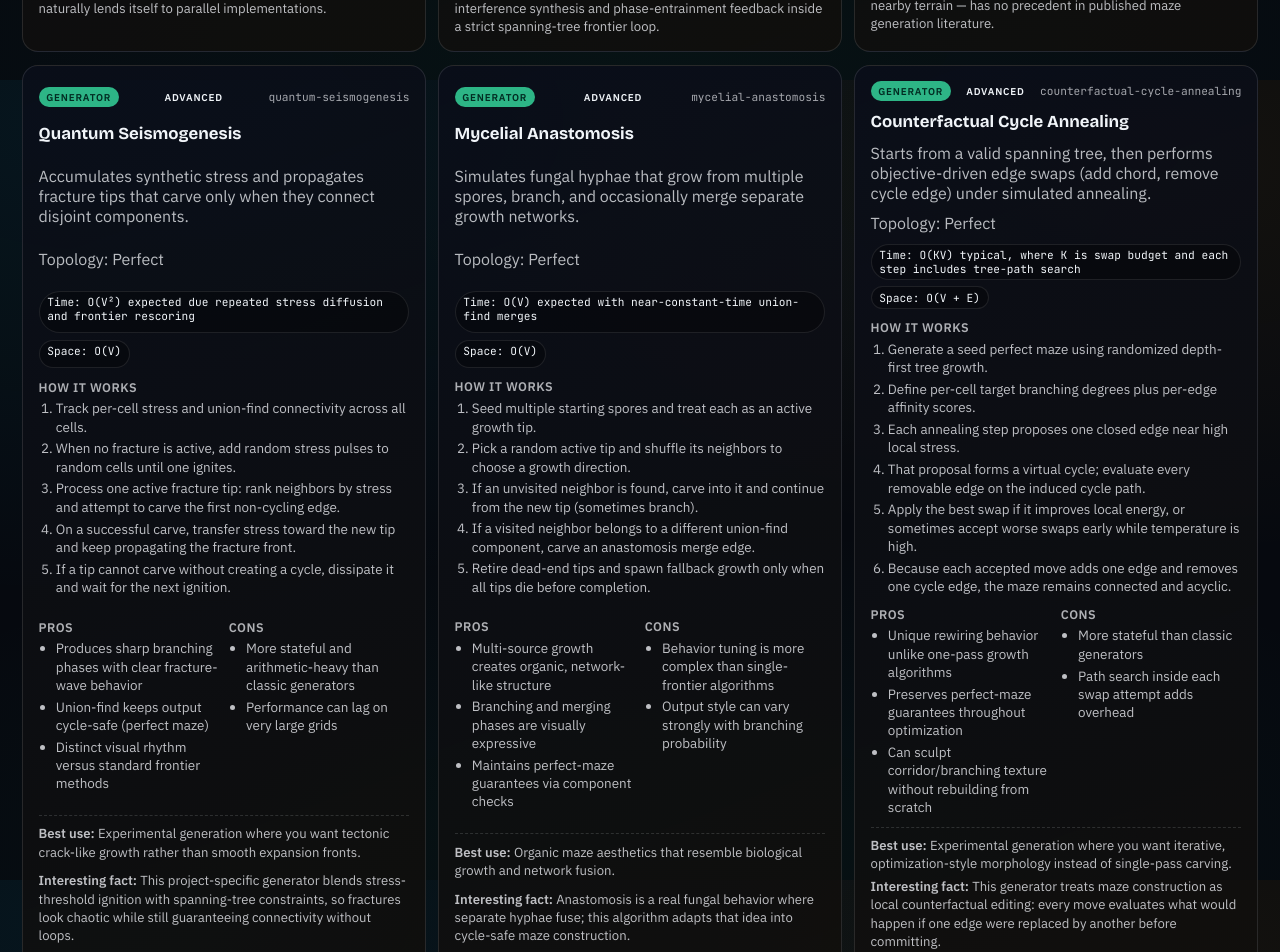
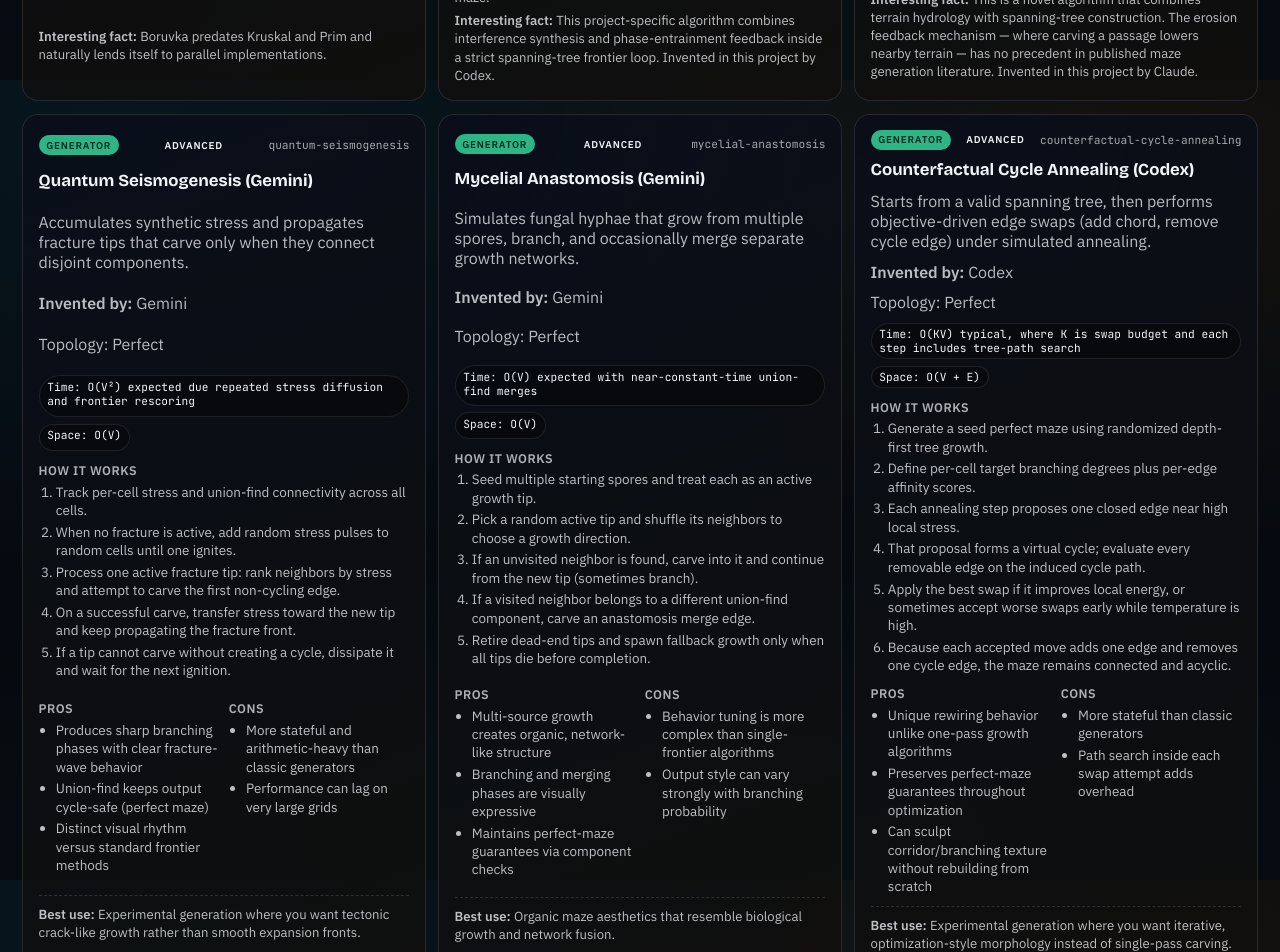
Before and after one commit to Elmar2001/mazer, a Next.js app: page /docs in a window 1280 px wide. Shown: the part 7120-8072 px from the top of the page. Built offline with nearby package versions, Linux system fonts and the light colour scheme.

Commit message:
feat: add algorithm inventor attribution and enhance labels in documentation

```diff
--- a/app/docs/page.tsx
+++ b/app/docs/page.tsx
@@ -7,6 +7,7 @@ import {
   SOLVER_DOCS,
   type AlgorithmDoc,
 } from "@/ui/docs/algorithmDocs";
+import { getAlgorithmInventor } from "@/ui/constants/llmAttribution";
 
 const GENERATOR_META_BY_ID = new Map(
   generatorPlugins.map((plugin) => [plugin.id, plugin]),
@@ -42,6 +43,7 @@ function AlgorithmCard({
 }: {
   algorithm: AlgorithmDoc;
 }) {
+  const inventor = getAlgorithmInventor(algorithm.id);
   const pluginMeta =
     algorithm.kind === "Generator"
       ? GENERATOR_META_BY_ID.get(algorithm.id)
@@ -71,8 +73,13 @@ function AlgorithmCard({
         <code>{algorithm.id}</code>
       </div>
 
-      <h3>{algorithm.name}</h3>
+      <h3>{inventor ? `${algorithm.name} (${inventor})` : algorithm.name}</h3>
       <p className="algoSummary">{algorithm.summary}</p>
+      {inventor && (
+        <p className="algoSummary">
+          <strong>Invented by:</strong> {inventor}
+        </p>
+      )}
       {pluginMeta?.implementationKind === "alias" && aliasTargetLabel && (
         <p className="algoSummary">Implements the same runtime as {aliasTargetLabel}.</p>
       )}
--- /dev/null
+++ b/src/ui/constants/llmAttribution.ts
@@ -0,0 +1,23 @@
+export type LlmInventor = "Codex" | "Claude" | "Gemini";
+
+const ALGORITHM_INVENTOR_BY_ID: Readonly<Record<string, LlmInventor>> = {
+  "resonant-phase-lock": "Codex",
+  erosion: "Claude",
+  "quantum-seismogenesis": "Gemini",
+  "mycelial-anastomosis": "Gemini",
+  "sandpile-avalanche": "Claude",
+  "counterfactual-cycle-annealing": "Codex",
+};
+
+export function getAlgorithmInventor(id: string): LlmInventor | undefined {
+  return ALGORITHM_INVENTOR_BY_ID[id];
+}
+
+export function appendInventorLabel(label: string, id: string): string {
+  const inventor = getAlgorithmInventor(id);
+  if (!inventor) {
+    return label;
+  }
+
+  return `${label} (${inventor})`;
+}
--- a/src/ui/docs/algorithmDocs.ts
+++ b/src/ui/docs/algorithmDocs.ts
@@ -636,7 +636,7 @@ export const ALGORITHM_DOCS: AlgorithmDoc[] = [
     bestFor:
       "Experimental maze aesthetics where you want coherent wave-like structure but still need a perfect planar maze.",
     interestingFact:
-      "This project-specific algorithm combines interference synthesis and phase-entrainment feedback inside a strict spanning-tree frontier loop.",
+      "This project-specific algorithm combines interference synthesis and phase-entrainment feedback inside a strict spanning-tree frontier loop. Invented in this project by Codex.",
   },
   {
     id: "erosion",
@@ -666,7 +666,7 @@ export const ALGORITHM_DOCS: AlgorithmDoc[] = [
     bestFor:
       "Generating mazes with natural, river-like branching where main corridors collect tributaries.",
     interestingFact:
-      "This is a novel algorithm that combines terrain hydrology with spanning-tree construction. The erosion feedback mechanism — where carving a passage lowers nearby terrain — has no precedent in published maze generation literature.",
+      "This is a novel algorithm that combines terrain hydrology with spanning-tree construction. The erosion feedback mechanism — where carving a passage lowers nearby terrain — has no precedent in published maze generation literature. Invented in this project by Claude.",
   },
   {
     id: "quantum-seismogenesis",
@@ -695,7 +695,7 @@ export const ALGORITHM_DOCS: AlgorithmDoc[] = [
     bestFor:
       "Experimental generation where you want tectonic crack-like growth rather than smooth expansion fronts.",
     interestingFact:
-      "This project-specific generator blends stress-threshold ignition with spanning-tree constraints, so fractures look chaotic while still guaranteeing connectivity without loops.",
+      "This project-specific generator blends stress-threshold ignition with spanning-tree constraints, so fractures look chaotic while still guaranteeing connectivity without loops. Invented in this project by Gemini.",
   },
   {
     id: "mycelial-anastomosis",
@@ -724,7 +724,7 @@ export const ALGORITHM_DOCS: AlgorithmDoc[] = [
     bestFor:
       "Organic maze aesthetics that resemble biological growth and network fusion.",
     interestingFact:
-      "Anastomosis is a real fungal behavior where separate hyphae fuse; this algorithm adapts that idea into cycle-safe maze construction.",
+      "Anastomosis is a real fungal behavior where separate hyphae fuse; this algorithm adapts that idea into cycle-safe maze construction. Invented in this project by Gemini.",
   },
   {
     id: "counterfactual-cycle-annealing",
@@ -755,7 +755,7 @@ export const ALGORITHM_DOCS: AlgorithmDoc[] = [
     bestFor:
       "Experimental generation where you want iterative, optimization-style morphology instead of single-pass carving.",
     interestingFact:
-      "This generator treats maze construction as local counterfactual editing: every move evaluates what would happen if one edge were replaced by another before committing.",
+      "This generator treats maze construction as local counterfactual editing: every move evaluates what would happen if one edge were replaced by another before committing. Invented in this project by Codex.",
   },
   {
     id: "sandpile-avalanche",
@@ -784,7 +784,7 @@ export const ALGORITHM_DOCS: AlgorithmDoc[] = [
     bestFor:
       "Watching self-organized criticality build a maze through emergent avalanche dynamics.",
     interestingFact:
-      "The Abelian sandpile is the canonical model of self-organized criticality — systems that naturally evolve to a state where small inputs can trigger chain reactions of any scale. This is the first application of sandpile dynamics to maze generation.",
+      "The Abelian sandpile is the canonical model of self-organized criticality — systems that naturally evolve to a state where small inputs can trigger chain reactions of any scale. This is the first application of sandpile dynamics to maze generation. Invented in this project by Claude.",
   },
   {
     id: "bfs",
```
Also changed, not shown: src/ui/components/GeneratorTracePanel.tsx (+12 -3 lines), src/ui/constants/algorithms.ts (+15 -12 lines).
